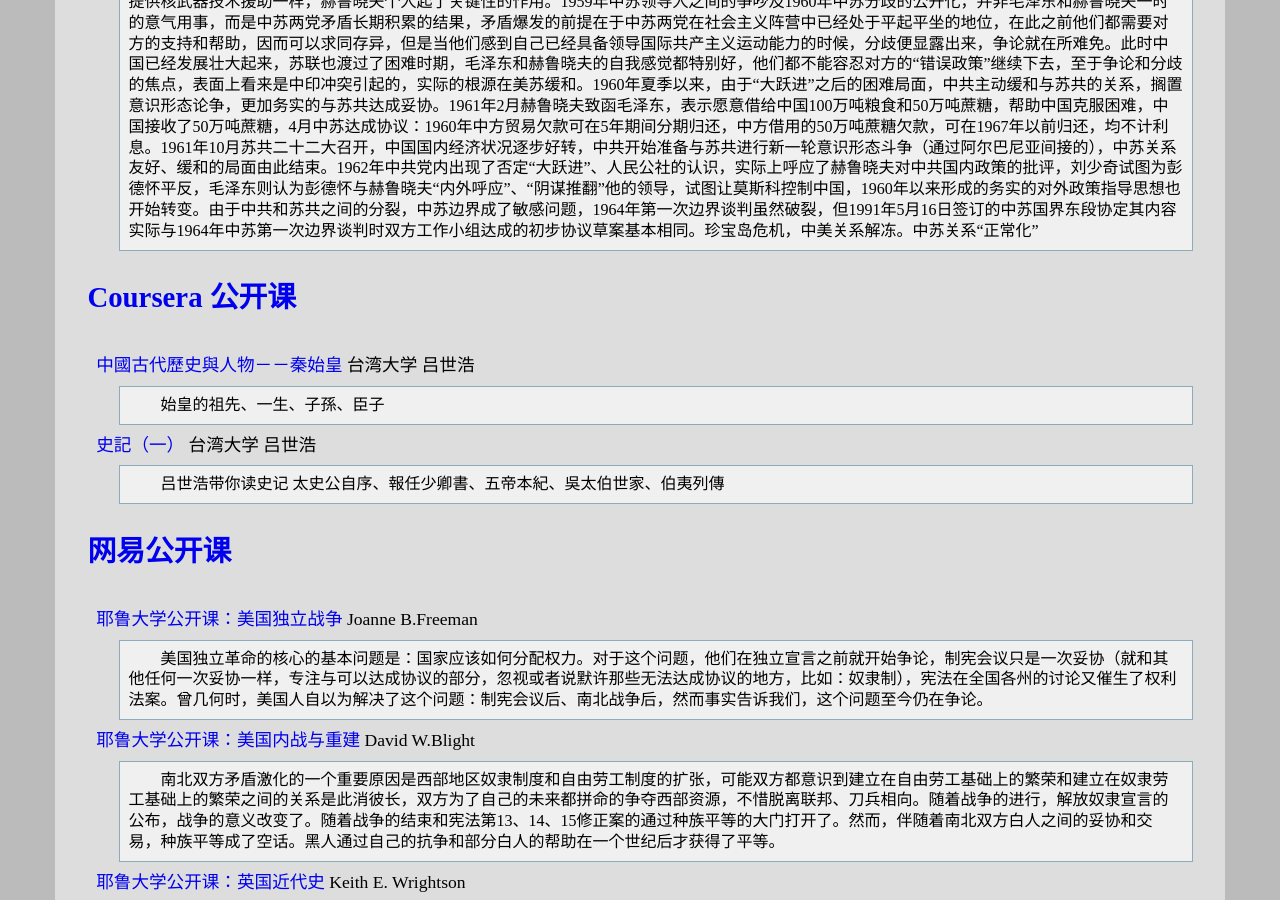
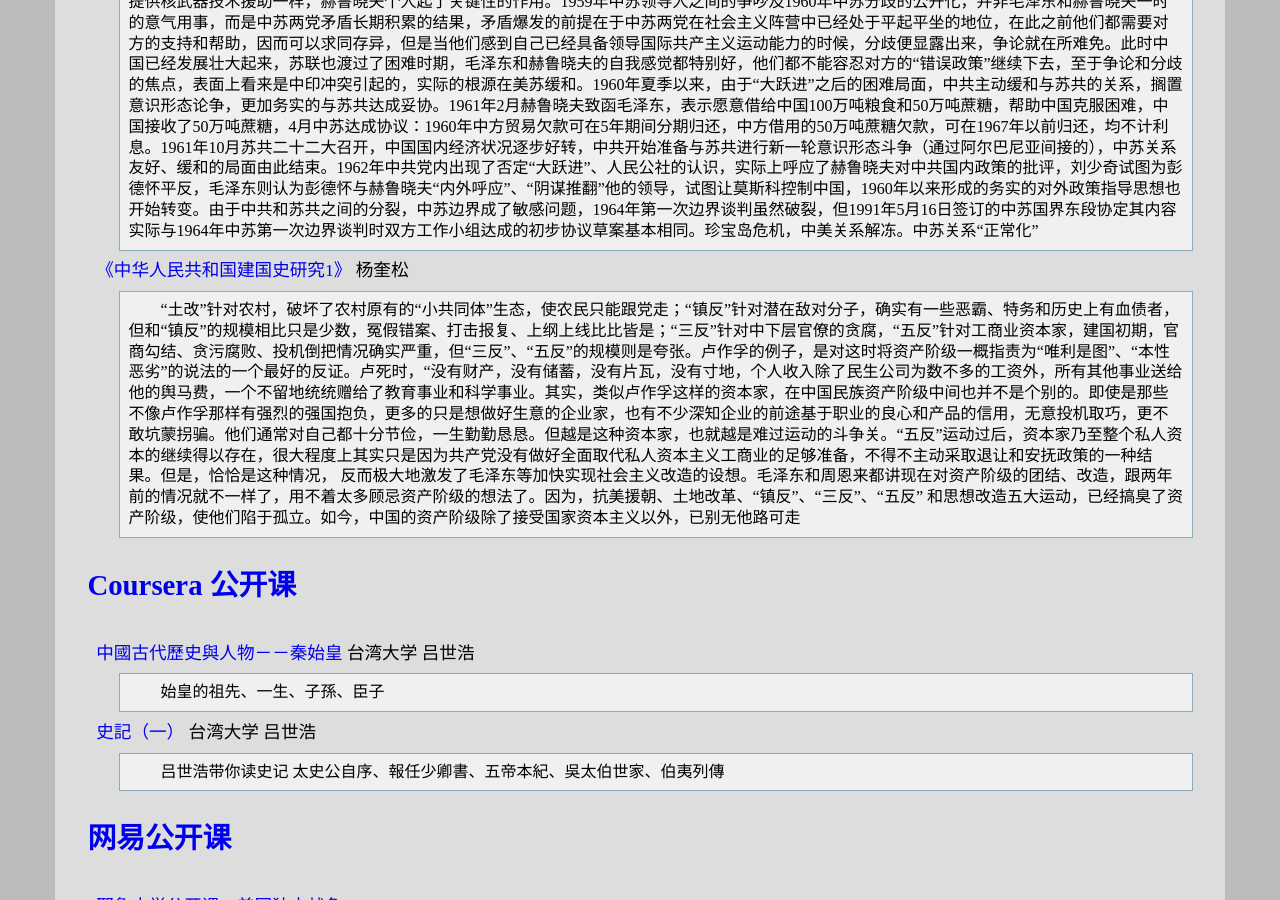
Before and after one commit to leiqin/leiqin.github.io, a Jekyll site: the page built from shoucang/history.markdown, in a window 1280 px wide and 900 px high, scrolled down 3209 px. Built offline with Jekyll 4.4.1, drawn with Linux system fonts in a browser that asks for light colours.

Commit message:
+ 添加以史为镜：中华人民共和国建国史研究1

```diff
--- a/shoucang/history.markdown
+++ b/shoucang/history.markdown
@@ -78,6 +78,9 @@ title: 以史为镜
 
 [中苏关系史纲](https://book.douban.com/subject/5913340/)(1917-1991中苏关系若干问题再探讨) 沈志华 李丹慧 杨奎松 牛军
 :	苏联领导层的“非斯大林化”实际上早在斯大林刚刚倒下时就开始了，尽管步履蹒跚并充满了自相矛盾。直到是年9月召开中共八大，中共对苏共二十大和批判斯大林问题总体上还是给予高度评价的，苏共二十大路线与中共的主张没有根本性的分歧。如果说在斯大林执政时期中苏友好关系主要表现为政治和军事的合作，那么赫鲁晓夫执政时期，中苏合作则突出的表现为苏联对中国的经济援助及中国对苏联的政治支持，这也是此期双边关系急速提升的前提和基础。中共协助苏联处理波匈事件，最初对波匈事件的处理几乎完全是苏联自主完成的，而后来遇到困难的时候，中国的意见起了主导作用，这主要反映在决定从布达佩斯撤军和再次武装占领匈牙利，以及对事件的善后处理上。毛泽东雪中送炭，赫鲁晓夫投桃报李，中苏关系在1957年确实处在一种相互支援、团结协作的亲密气氛中，作为回报，情绪激动的赫鲁晓夫立即做出了一个重大决定：向中国提供核援助。1958年台海危机给赫鲁晓夫留下的最深刻的印象是，他不知道毛泽东在想什么，也不知道他会做什么，这一点由于危机期间出现的核恐吓及核保护问题而显得尤为尖锐，几个月后，赫鲁晓夫终于做出了决定：停止对中国的核技术援助。苏联做出暂停向中国提供原子弹样品和技术资料的决定，如同决定向中国提供核武器技术援助一样，赫鲁晓夫个人起了关键性的作用。1959年中苏领导人之间的争吵及1960年中苏分歧的公开化，并非毛泽东和赫鲁晓夫一时的意气用事，而是中苏两党矛盾长期积累的结果，矛盾爆发的前提在于中苏两党在社会主义阵营中已经处于平起平坐的地位，在此之前他们都需要对方的支持和帮助，因而可以求同存异，但是当他们感到自己已经具备领导国际共产主义运动能力的时候，分歧便显露出来，争论就在所难免。此时中国已经发展壮大起来，苏联也渡过了困难时期，毛泽东和赫鲁晓夫的自我感觉都特别好，他们都不能容忍对方的“错误政策”继续下去，至于争论和分歧的焦点，表面上看来是中印冲突引起的，实际的根源在美苏缓和。1960年夏季以来，由于“大跃进”之后的困难局面，中共主动缓和与苏共的关系，搁置意识形态论争，更加务实的与苏共达成妥协。1961年2月赫鲁晓夫致函毛泽东，表示愿意借给中国100万吨粮食和50万吨蔗糖，帮助中国克服困难，中国接收了50万吨蔗糖，4月中苏达成协议：1960年中方贸易欠款可在5年期间分期归还，中方借用的50万吨蔗糖欠款，可在1967年以前归还，均不计利息。1961年10月苏共二十二大召开，中国国内经济状况逐步好转，中共开始准备与苏共进行新一轮意识形态斗争（通过阿尔巴尼亚间接的），中苏关系友好、缓和的局面由此结束。1962年中共党内出现了否定“大跃进”、人民公社的认识，实际上呼应了赫鲁晓夫对中共国内政策的批评，刘少奇试图为彭德怀平反，毛泽东则认为彭德怀与赫鲁晓夫“内外呼应”、“阴谋推翻”他的领导，试图让莫斯科控制中国，1960年以来形成的务实的对外政策指导思想也开始转变。由于中共和苏共之间的分裂，中苏边界成了敏感问题，1964年第一次边界谈判虽然破裂，但1991年5月16日签订的中苏国界东段协定其内容实际与1964年中苏第一次边界谈判时双方工作小组达成的初步协议草案基本相同。珍宝岛危机，中美关系解冻。中苏关系“正常化”
+
+[《中华人民共和国建国史研究1》](https://book.douban.com/subject/3923369/) 杨奎松
+:	“土改”针对农村，破坏了农村原有的“小共同体”生态，使农民只能跟党走；“镇反”针对潜在敌对分子，确实有一些恶霸、特务和历史上有血债者，但和“镇反”的规模相比只是少数，冤假错案、打击报复、上纲上线比比皆是；“三反”针对中下层官僚的贪腐，“五反”针对工商业资本家，建国初期，官商勾结、贪污腐败、投机倒把情况确实严重，但“三反”、“五反”的规模则是夸张。卢作孚的例子，是对这时将资产阶级一概指责为“唯利是图”、“本性恶劣”的说法的一个最好的反证。卢死时，“没有财产，没有储蓄，没有片瓦，没有寸地，个人收入除了民生公司为数不多的工资外，所有其他事业送给他的舆马费，一个不留地统统赠给了教育事业和科学事业。其实，类似卢作孚这样的资本家，在中国民族资产阶级中间也并不是个别的。即使是那些不像卢作孚那样有强烈的强国抱负，更多的只是想做好生意的企业家，也有不少深知企业的前途基于职业的良心和产品的信用，无意投机取巧，更不敢坑蒙拐骗。他们通常对自己都十分节俭，一生勤勤恳恳。但越是这种资本家，也就越是难过运动的斗争关。“五反”运动过后，资本家乃至整个私人资本的继续得以存在，很大程度上其实只是因为共产党没有做好全面取代私人资本主义工商业的足够准备，不得不主动采取退让和安抚政策的一种结果。但是，恰恰是这种情况， 反而极大地激发了毛泽东等加快实现社会主义改造的设想。毛泽东和周恩来都讲现在对资产阶级的团结、改造，跟两年前的情况就不一样了，用不着太多顾忌资产阶级的想法了。因为，抗美援朝、土地改革、“镇反”、“三反”、“五反” 和思想改造五大运动，已经搞臭了资产阶级，使他们陷于孤立。如今，中国的资产阶级除了接受国家资本主义以外，已别无他路可走
 
 ### [Coursera 公开课](https://www.coursera.org/)
 
```
